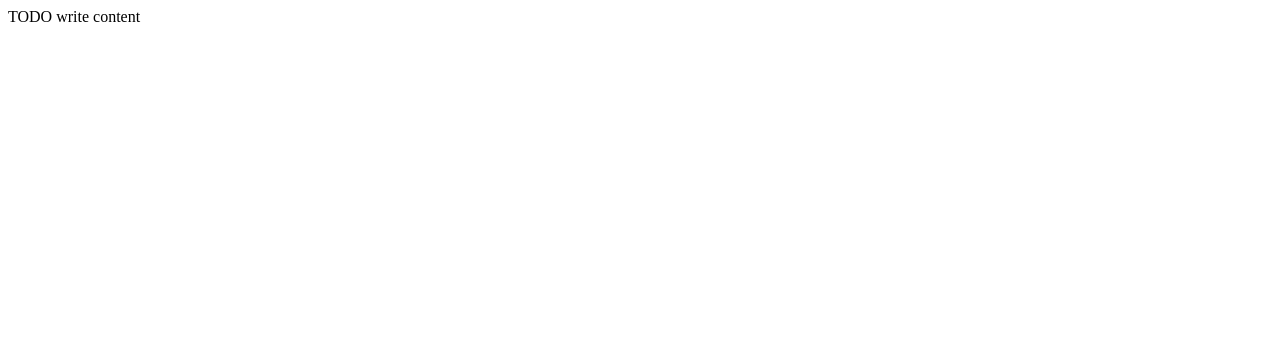
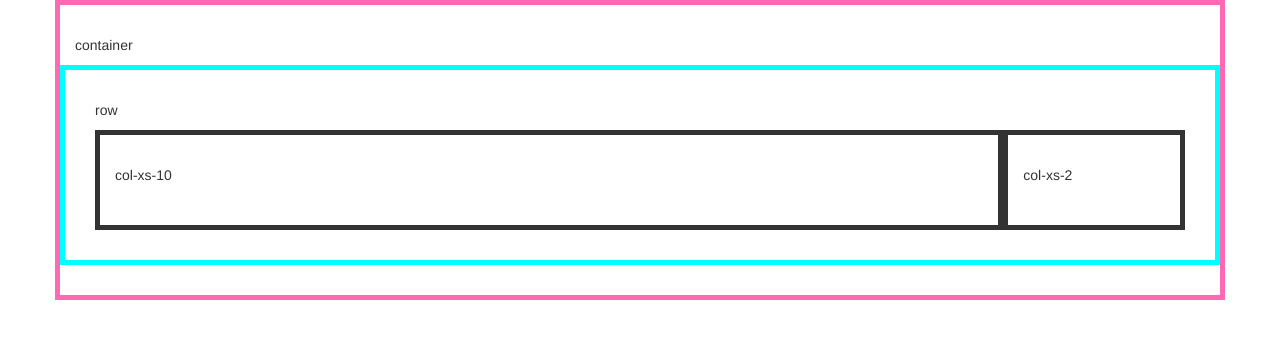
Before and after one commit to ochoajazmine/jazmine, a plain HTML site: page public_html/index.html in a window 1280 px wide. Drawn offline with Linux system fonts and the light colour scheme.

Commit message:
done i guess

```diff
--- /dev/null
+++ b/public_html/css/custom-style.css
@@ -0,0 +1,13 @@
+div{
+    border-style: solid;
+    border-width: 5px;
+    padding: 30px;
+}
+
+.container{
+    border-color: hotpink;
+}
+
+.row{
+    border-color: aqua;
+}
--- a/public_html/index.html
+++ b/public_html/index.html
@@ -9,8 +9,22 @@ and open the template in the editor.
         <title>TODO supply a title</title>
         <meta charset="UTF-8">
         <meta name="viewport" content="width=device-width, initial-scale=1.0">
+        <link type="text/css" rel="stylesheet" href="css/bootstrap-theme.css">
+        <link type="text/css" rel="stylesheet" href="css/bootstrap.css">
+        <link type="text/css" rel="stylesheet" href="css/custom-style.css">
     </head>
     <body>
-        <div>TODO write content</div>
+        <div class = "container">
+            <p>container</p>
+            <div class = "row">
+                <p>row</p>
+                <div class="col-xs-10">
+                    <p>col-xs-10</p>
+                </div>
+                <div class="col-xs-2">
+                    <p>col-xs-2</p>
+                </div>
+             </div>
+        </div>
     </body>
 </html>
```
Also changed, not shown: config/.placeholder.txt (added), test/.placeholder.txt (added).
